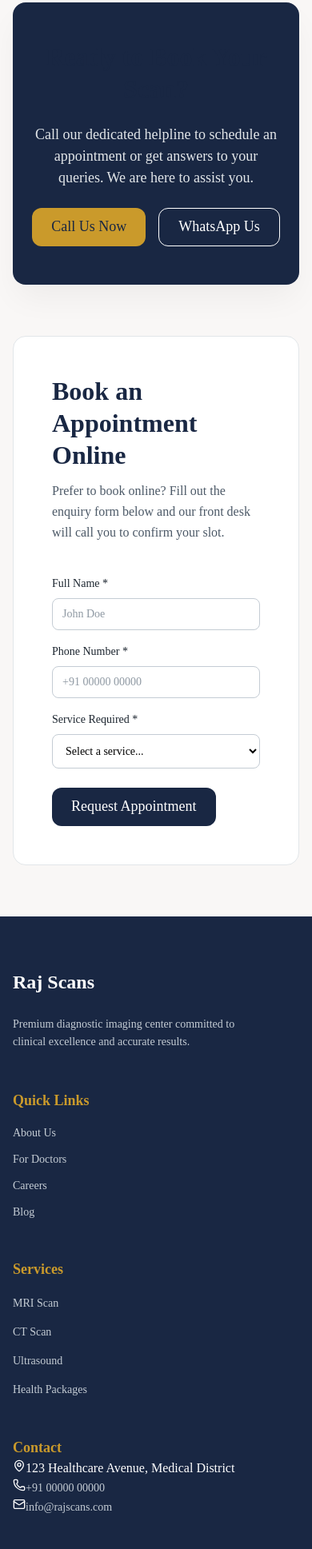
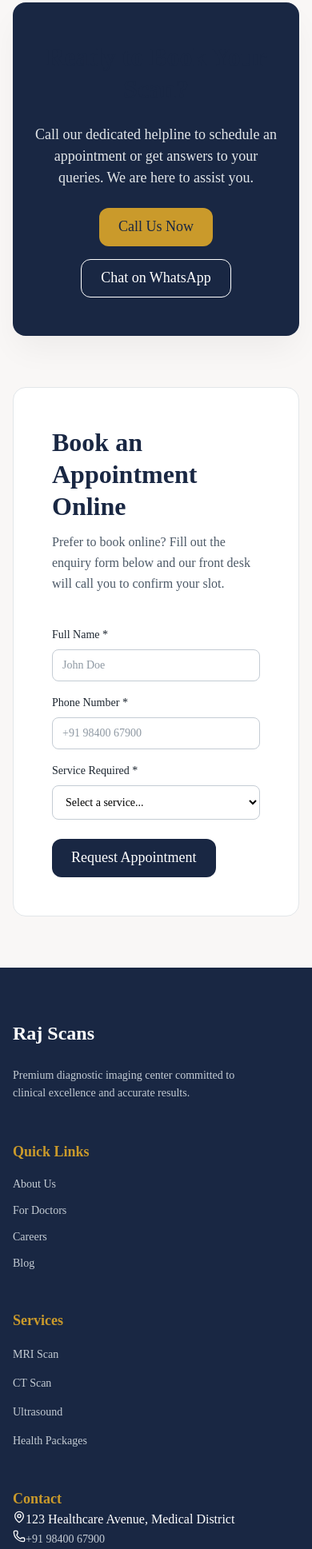
Before and after one commit to rajscansappointments-pixel/Raj-Scan, a Next.js app: page /doctors in a window 390 px wide. Shown: the part 1319-3256 px from the top of the page at 80% size. Built offline with nearby package versions, Linux system fonts and the light colour scheme; a web font is replaced by a local one.

Commit message:
Update phone number to 9840067900

```diff
--- a/src/app/layout.tsx
+++ b/src/app/layout.tsx
@@ -49,7 +49,7 @@ const jsonLd = {
   image: 'https://www.rajscans.com/og-image.jpg',
   '@id': 'https://www.rajscans.com',
   url: 'https://www.rajscans.com',
-  telephone: '+910000000000',
+  telephone: '+919840067900',
   priceRange: '₹₹',
   openingHoursSpecification: [
     {
--- a/src/components/forms/AppointmentForm.tsx
+++ b/src/components/forms/AppointmentForm.tsx
@@ -65,7 +65,7 @@ export function AppointmentForm({ defaultService = "" }: { defaultService?: stri
         </div>
         <div style={{ display: 'flex', flexDirection: 'column', gap: 'var(--space-8)' }}>
           <label htmlFor="phone" style={{ fontSize: 'var(--text-sm)', fontWeight: 500 }}>Phone Number *</label>
-          <Input type="tel" id="phone" name="phone" placeholder="+91 00000 00000" required />
+          <Input type="tel" id="phone" name="phone" placeholder="+91 98400 67900" required />
         </div>
       </div>
 
--- a/src/components/forms/ContactForm.tsx
+++ b/src/components/forms/ContactForm.tsx
@@ -65,7 +65,7 @@ export function ContactForm() {
         </div>
         <div style={{ display: 'flex', flexDirection: 'column', gap: 'var(--space-8)' }}>
           <label htmlFor="phone" style={{ fontSize: 'var(--text-sm)', fontWeight: 500 }}>Phone Number *</label>
-          <Input type="tel" id="phone" name="phone" placeholder="+91 00000 00000" required />
+          <Input type="tel" id="phone" name="phone" placeholder="+91 98400 67900" required />
         </div>
       </div>
 
--- a/src/components/home/ContactCTA.tsx
+++ b/src/components/home/ContactCTA.tsx
@@ -12,9 +12,9 @@ export function ContactCTA({ defaultService }: { defaultService?: string }) {
           title="Ready to Book Your Scan?"
           description="Call our dedicated helpline to schedule an appointment or get answers to your queries. We are here to assist you."
           primaryActionText="Call Us Now"
-          primaryActionHref="tel:+910000000000"
-          secondaryActionText="WhatsApp Us"
-          secondaryActionHref="https://wa.me/910000000000"
+          primaryActionHref="tel:+919840067900"
+          secondaryActionText="Chat on WhatsApp"
+          secondaryActionHref="https://wa.me/919840067900"
         />
 
         <div style={{ marginTop: 'var(--space-64)', backgroundColor: 'var(--color-surface-card)', padding: 'var(--space-48)', borderRadius: 'var(--radius-xl)', border: 'var(--border-width) solid var(--color-neutral-200)' }}>
--- a/src/components/layout/Footer.tsx
+++ b/src/components/layout/Footer.tsx
@@ -56,7 +56,7 @@ export function Footer() {
               </li>
               <li className={styles.listItem}>
                 <Phone size={16} className={styles.icon} />
-                <a href="tel:+910000000000" className={styles.link}>+91 00000 00000</a>
+                <a href="tel:+919840067900" className={styles.link}>+91 98400 67900</a>
               </li>
               <li className={styles.listItem}>
                 <Mail size={16} className={styles.icon} />
--- a/src/components/layout/Header.tsx
+++ b/src/components/layout/Header.tsx
@@ -57,7 +57,7 @@ export function Header() {
 
           {/* Desktop Actions */}
           <div className={styles.actions}>
-            <Link href="tel:+910000000000" style={{ textDecoration: 'none' }}>
+            <Link href="tel:+919840067900" style={{ textDecoration: 'none' }}>
               <Button variant="ghost">Call Us</Button>
             </Link>
             <Link href="/contact" style={{ textDecoration: 'none' }}>
--- a/src/components/ui/FloatingWhatsApp.tsx
+++ b/src/components/ui/FloatingWhatsApp.tsx
@@ -2,7 +2,7 @@ import { MessageCircle } from 'lucide-react';
 import styles from './FloatingWhatsApp.module.css';
 
 export function FloatingWhatsApp() {
-  const WHATSAPP_NUMBER = process.env.NEXT_PUBLIC_WHATSAPP_NUMBER || '910000000000';
+  const WHATSAPP_NUMBER = process.env.NEXT_PUBLIC_WHATSAPP_NUMBER || '919840067900';
   const WHATSAPP_MESSAGE = encodeURIComponent("Hello Raj Scans, I would like to enquire about a scan.");
 
   return (
```
